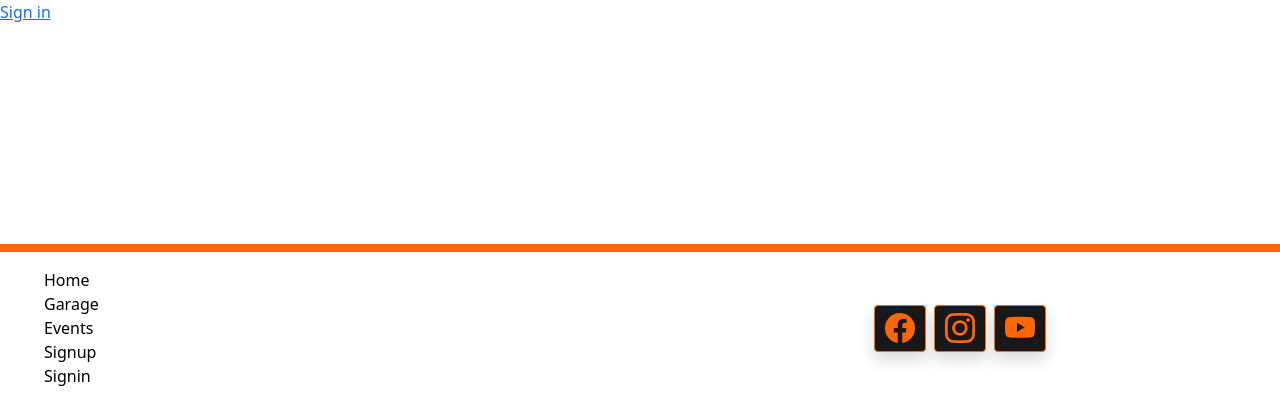
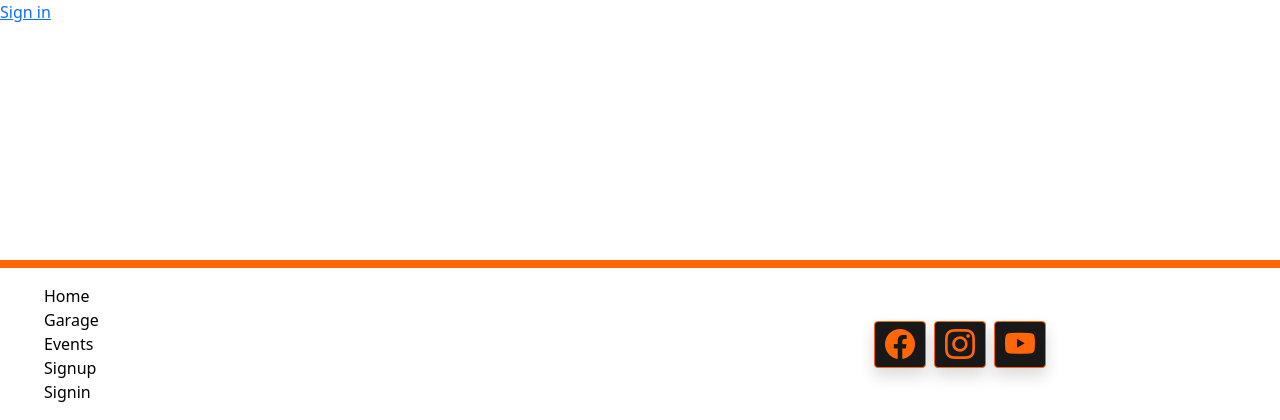
Before and after one commit to guisgrande/fourth-project-ci, a Django app: page /accounts/signup/ in a window 1280 px wide. Shown: the part 380-800 px from the top of the page. Run offline with Django 3.2, Linux system fonts and the light colour scheme; some libraries are stand-ins or nearby versions.

Commit message:
Remove padding from footer element

```diff
--- a/templates/base.html
+++ b/templates/base.html
@@ -69,7 +69,7 @@
     </main>
 
 <!-- Footer -->
-<footer class="footer mt-auto py-3">
+<footer class="footer mt-auto">
 
     <!-- Separator line -->
     <div id="footer-line">
```
